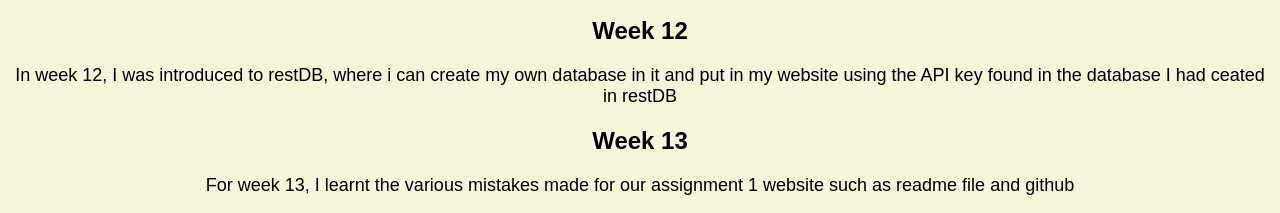
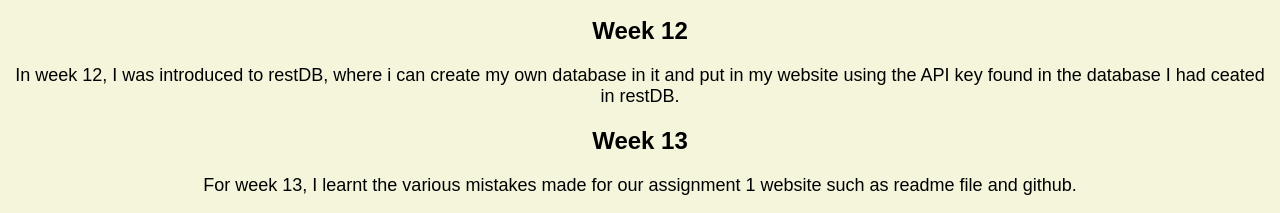
Before and after one commit to JesiahChow/Jesiah-s-dev-blog, a plain HTML site: page index.html in a window 1280 px wide. Shown: the part 1286-1499 px from the top of the page. Drawn offline with Linux system fonts and the light colour scheme.

Commit message:
week 14 commit 2

```diff
--- a/index.html
+++ b/index.html
@@ -63,9 +63,9 @@ Such as finding the weather temperature. When a user enters what is the temperat
 For example, if I want to create a form i do not have to do it manually as bootstrap had already done it for you. I can just copy and paste the codes.<br>
 Also the forms are flexed to a mobile layout which helps make my website responsive. Lastly, there are additional materials such as charts and tables to convey data.</p>
 <h2>Week 12</h2>
-<p>In week 12, I was introduced to restDB, where i can create my own database in it and put in my website using the API key found in the database I had ceated in restDB</p>
+<p>In week 12, I was introduced to restDB, where i can create my own database in it and put in my website using the API key found in the database I had ceated in restDB.</p>
 <h2>Week 13</h2>
-<p>For week 13, I learnt the various mistakes made for our assignment 1 website such as readme file and github</p>
+<p>For week 13, I learnt the various mistakes made for our assignment 1 website such as readme file and github.</p>
 <h2>Week 14</h2>
 <p>In week 14, I learnt about lottie animations, how it can be used for our assignment 2.Examples of lottie animations are loading screens and other forms of animations.<br>
 I learnt how to add them into my html file and run them.</p>
```
Also changed, not shown: 1 other file.
